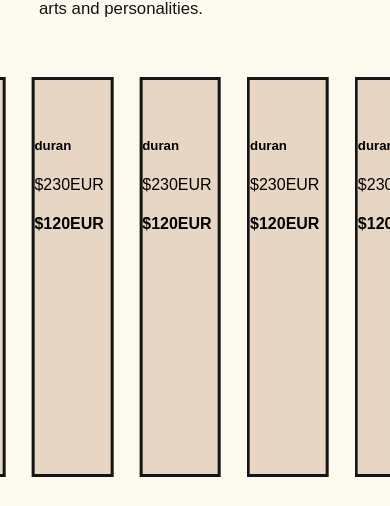
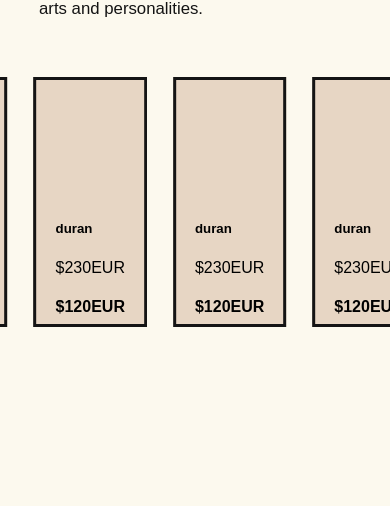
Before and after one commit to SebasttianDaza/DeplaceMaison, a React (Vite) app: page / in a window 390 px wide. Shown: the part 648-1154 px from the top of the page. After the commit the page ends 1057 px from the top, so only its background shows below. Built offline with nearby package versions, Linux system fonts and the light colour scheme; a web font is replaced by a local one.

Commit message:
Draggable Responsive
I'm working responsive without content

```diff
--- a/src/Components/Draggable/draggable.css
+++ b/src/Components/Draggable/draggable.css
@@ -9,26 +9,29 @@
 .slider {
     display: grid;
     position: absolute;
-    grid-template-columns: repeat(5, 1fr);
-    grid-gap: 2rem;
-    width: 130%;
+    grid-template-columns: repeat(6, 1fr);
+    grid-gap: 3rem;
+    width: 140%;
     min-height: 400px;
     pointer-events: none;
     transition: 0s ease-in;
     top: 0;
     left: 0;
-    overflow: hidden;
+    overflow: clip;
 }
 
 .sliderCard {
     border: var(--border-div);
-    animation: sliderAnimation 6s linear infinite;
     background-color: var(--background-color-third);
     white-space: nowrap;
     width: 100%;
     max-width: 360px;
+    padding: .5rem;
 }
 
+.animate {
+    animation: sliderAnimation 6s linear infinite;
+}
 
 @keyframes sliderAnimation {
     0% {
@@ -41,3 +44,29 @@
     }
 
 }
+
+.cardImage {
+    min-height: 50%;
+    max-height: 50%;
+    overflow: clip;
+}
+
+.cardContent {
+    min-height: 50%;
+    max-height: 50%;
+    overflow: clip;
+    display: flex;
+    flex-direction: column;
+    align-items: center;
+    justify-content: center;
+}
+
+@media screen and (max-width: 768px) {
+    .draggableSlider {
+        min-height: 300px;
+    }
+
+    .slider {
+        min-height: 250px;
+    }
+}
--- a/src/Components/Draggable/draggable.jsx
+++ b/src/Components/Draggable/draggable.jsx
@@ -6,12 +6,15 @@ function Dragable() {
   const [pressed, setPressed] = useState(false);
   const [startX, setStartX] = useState(0);
   const [x, setX] = useState(0);
+
+  const [animate, setAnimate] = useState(true);
   //Reference to the element
   const nodeChild = React.useRef(null);
 
   const mouseSlider = (e) => {
     setPressed(true);
     setStartX(e.clientX);
+    setAnimate(false);
     e.target.style.cursor = "grabbing";
   };
 
@@ -49,31 +52,64 @@ function Dragable() {
     }
   };
 
+  const activeAnimate = () => {
+    setTimeout(() => {
+      setAnimate(true);
+    }, 10000);
+  };
+
   return (
     <section
       className="draggableSlider"
       onMouseDown={(e) => mouseSlider(e)}
       onMouseEnter={(e) => mouseEnter(e)}
       onMouseMove={(e) => mouseMove(e)}
+      onMouseUp={() => activeAnimate()}
     >
       <div className="slider" ref={nodeChild}>
-        <Card classe="sliderCard" />
-        <Card classe="sliderCard" />
-        <Card classe="sliderCard" />
-        <Card classe="sliderCard" />
-        <Card classe="sliderCard" />
+        <Card
+          classe="sliderCard"
+          classesAnimation={animate ? "animate" : undefined}
+          classesChild={["cardImage", "cardContent"]}
+        />
+        <Card
+          classe="sliderCard"
+          classesAnimation={animate ? "animate" : undefined}
+          classesChild={["cardImage", "cardContent"]}
+        />
+        <Card
+          classe="sliderCard"
+          classesAnimation={animate ? "animate" : undefined}
+          classesChild={["cardImage", "cardContent"]}
+        />
+        <Card
+          classe="sliderCard"
+          classesAnimation={animate ? "animate" : undefined}
+          classesChild={["cardImage", "cardContent"]}
+        />
+        <Card
+          classe="sliderCard"
+          classesAnimation={animate ? "animate" : undefined}
+          classesChild={["cardImage", "cardContent"]}
+        />
+        <Card
+          classe="sliderCard"
+          classesAnimation={animate ? "animate" : undefined}
+          classesChild={["cardImage", "cardContent"]}
+        />
       </div>
     </section>
   );
 }
 
 const Card = (props) => {
+  const [cardImage, cardContent] = props.classesChild;
   return (
-    <aside className={props.classe}>
-      <div>
+    <aside className={props.classe + " " + props.classesAnimation}>
+      <div className={cardImage}>
         <img src="" alt="" />
       </div>
-      <div>
+      <div className={cardContent}>
         <div>
           <img src="" alt="" />
         </div>
@@ -89,6 +125,8 @@ const Card = (props) => {
 
 Card.propTypes = {
   classe: PropTypes.string.isRequired,
+  classesAnimation: PropTypes.string,
+  classesChild: PropTypes.arrayOf(PropTypes.string).isRequired,
 };
 
 export default Dragable;
```
